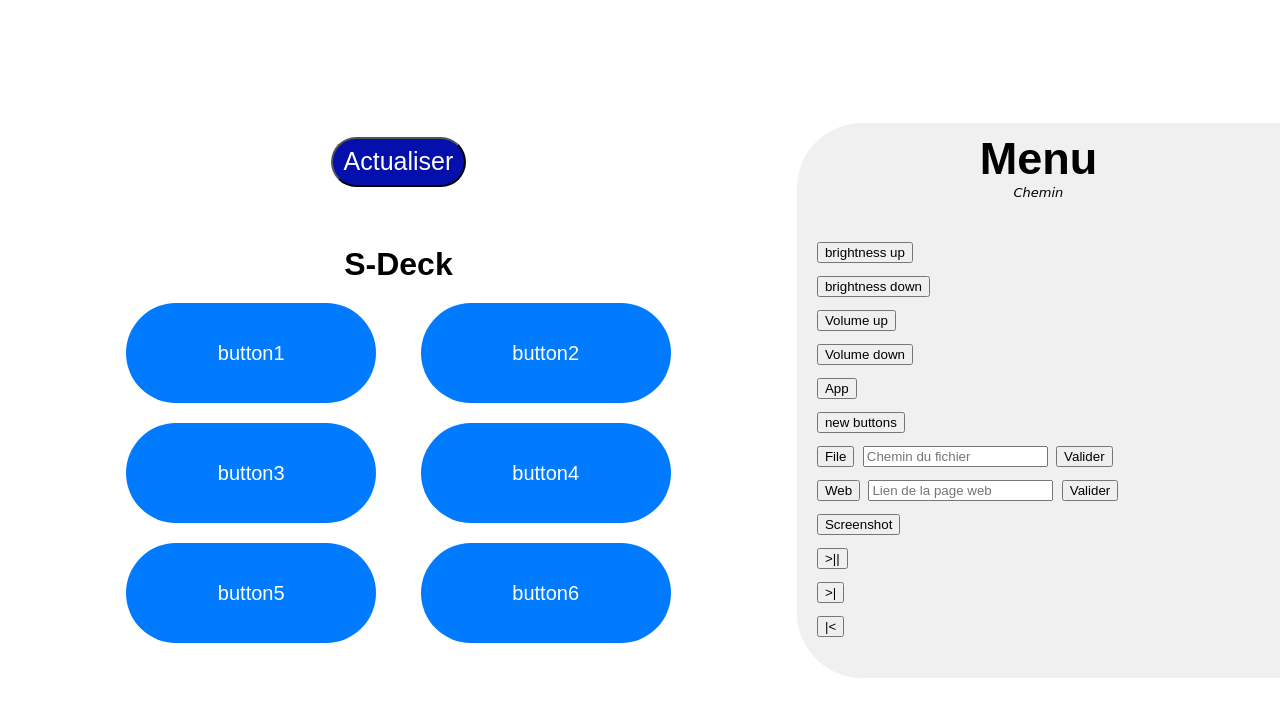
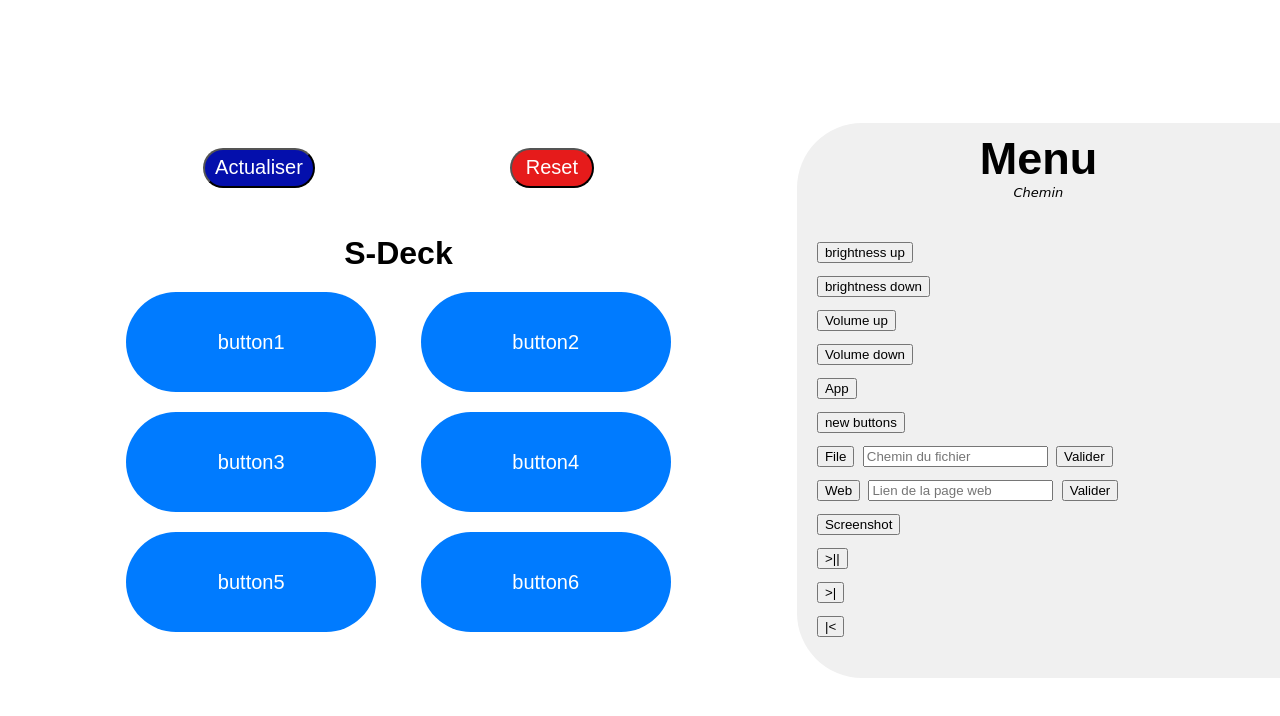
Before and after one commit to SofianeElNaggar/FABLAB, a website: page V2/client/index.html in a window 1280 px wide. Drawn offline with Linux system fonts and the light colour scheme.

Commit message:
Bouton reset

```diff
--- a/V2/client/index.html
+++ b/V2/client/index.html
@@ -10,7 +10,10 @@
 
 <body>
     <div class="container">
-        <button class="btn-actualiser" id="button-actualiser" onclick="clic(this.id)">Actualiser</button>
+        <div class="cont-btn">
+            <button class="btn-actualiser" id="button-actualiser" onclick="clic(this.id)">Actualiser</button>
+            <button class="btn-reset" id="reset" onclick="clic(this.id)">Reset</button>
+        </div>
         <h1 class="title">S-Deck</h1>
         <div class="Boutons">
             <button class="button" id="button1" ondrop="drop(event)" ondragover="allowDrop(event)"
--- a/V2/client/style.css
+++ b/V2/client/style.css
@@ -19,7 +19,7 @@ body {
 .actualiser{
     margin-bottom: 5%;
 }
-
+/*
 .btn-actualiser{
     font-size: 25px;
     width: 17%;
@@ -30,10 +30,47 @@ body {
     margin-bottom: 5%;
     cursor: pointer;
     transition: background-color 0.3s ease;
+}*/
+
+.cont-btn{
+    display: flex;
+    flex-direction: row;
+    justify-content: space-around;
+    width: 70%;
+}
+
+.btn-actualiser{
+    font-size: 20px;
+    width: 20%;
+    height: 40px;
+    border-radius: 50px;
+    background-color: #040fac;
+    color: white;
+    margin-bottom: 5%;
+    margin-right: 5%;
+    cursor: pointer;
+    transition: background-color 0.3s ease;
+}
+
+.btn-reset{
+    font-size: 20px;
+    width: 15%;
+    height: 40px;
+    border-radius: 50px;
+    margin-bottom: 5%;
+    background-color: rgb(228, 3, 3, 0.9);
+    color: white;
+    margin-bottom: 5%;
+    cursor: pointer;
+    transition: background-color 0.3s ease;
 }
 
 .btn-actualiser:hover {
     background-color: rgb(4, 15, 172, 0.80);
+}
+
+.btn-reset:hover {
+    background-color: rgb(228, 3, 3, 0.7);
 }
 
 .containerFile{
```
